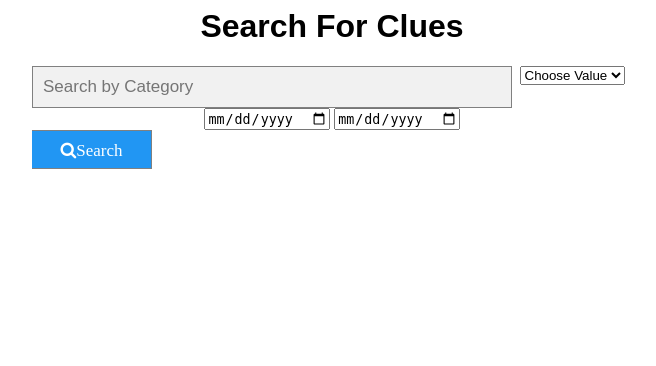
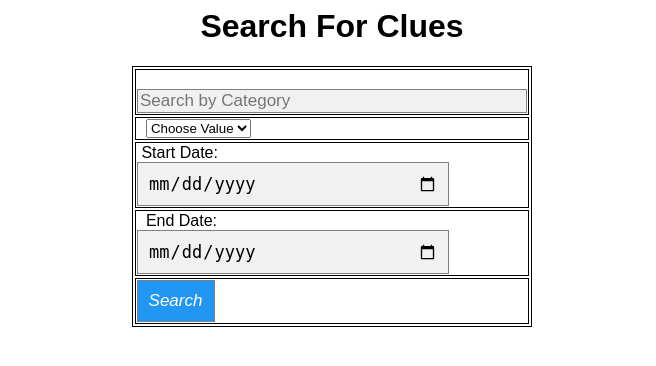
Before and after one commit to amschuck15/Jeopardy, a Flask app: page / in a window 1280 px wide. Shown: the top 366 px of the page, without its empty margins (308-964 px from the left). Run offline with Flask 2, Linux system fonts and the light colour scheme.

Commit message:
hopefully this works

```diff
--- a/static/index.css
+++ b/static/index.css
@@ -2,6 +2,7 @@
 h1 {
   text-align: center;
 }
+
 body {
   text-align: center;
   font-family: Arial;
@@ -10,6 +11,14 @@ body {
   box-sizing: border-box;
 }
 form.example input[type=text] {
+  box-sizing: border-box;
+  font-size: 17px;
+  border: 1px solid grey;
+  float: left;
+  width: 100%;
+  background: #f1f1f1;
+}
+form.example input[type=date] {
   padding: 10px;
   font-size: 17px;
   border: 1px solid grey;
--- a/templates/results.html
+++ b/templates/results.html
@@ -2,7 +2,6 @@
 
 <head>
     <meta name="viewport" content="width=device-width, initial-scale=1">
-    <link rel="stylesheet" href="https://cdnjs.cloudflare.com/ajax/libs/font-awesome/4.7.0/css/font-awesome.min.css">
     <link rel="stylesheet" href="/static/index.css">
     <style>
         table,
--- a/templates/search.html
+++ b/templates/search.html
@@ -3,15 +3,22 @@
 <head>
     <meta name="viewport" content="width=device-width, initial-
         scale=1">
-    <link rel="stylesheet" href="https://cdnjs.cloudflare.com/ajax/libs/font-awesome/4.7.0/css/font-awesome.min.css">
     <link rel="stylesheet" href="/static/index.css">
 </head>
 
 <body>
     <h1><center>Search For Clues</center></h1>
     <form class="example" method="post" style="margin:auto;max-width:600px">
+        <table style="margin-left: auto; margin-right: auto; width: 400px">
+            <tr>
+                <td>&nbsp;
+                    <input name="category" type="text" placeholder="Search by Category" />
+                </td>
+            </tr>
+            <tr>
+                <td style="text-align: left;">&nbsp;
                     <select name="value">
-            <option value="" hidden>Choose Value</option>
+                        <option hidden="" value="">Choose Value</option>
                         <option value="100">100</option>
                         <option value="200">200</option>
                         <option value="300">300</option>
@@ -21,16 +28,24 @@
                         <option value="800">800</option>
                         <option value="1000">1000</option>
                     </select>
-        <input type="text" placeholder="Search by Category" name="category">
-
-        <div class="form-row show-inputbtns">
-            <input type="date" data-date-inline-picker="false" data-date-open-on-focus="true" name="max_date" />
-            <input type="date" data-date-inline-picker="false" data-date-open-on-focus="true" name="min_date" />
-        </div>
-
-        <button type="submit">
-            <i class="fa fa-search">Search</i>
-        </button>
+                </td>
+            </tr>
+            <tr>
+                <td>&nbsp;Start Date:&nbsp;
+                    <input name="max_date" type="date" data-date-inline-picker="false" data-date-open-on-focus="true" />
+                </td>
+            </tr>
+            <tr>
+                <td>&nbsp; End Date:&nbsp;
+                    <input name="min_date" type="date" data-date-inline-picker="false" data-date-open-on-focus="true" />
+                </td>
+            </tr>
+            <tr>
+                <td>
+                    <button type="submit"> <em>Search</em> </button>
+                </td>
+            </tr>
+        </table>
     </form>
 </body>
 
```
Also changed, not shown: requirements.txt (added, +18 -0 lines), 1 other file. Lines whose indentation alone changed are shown as unchanged.
